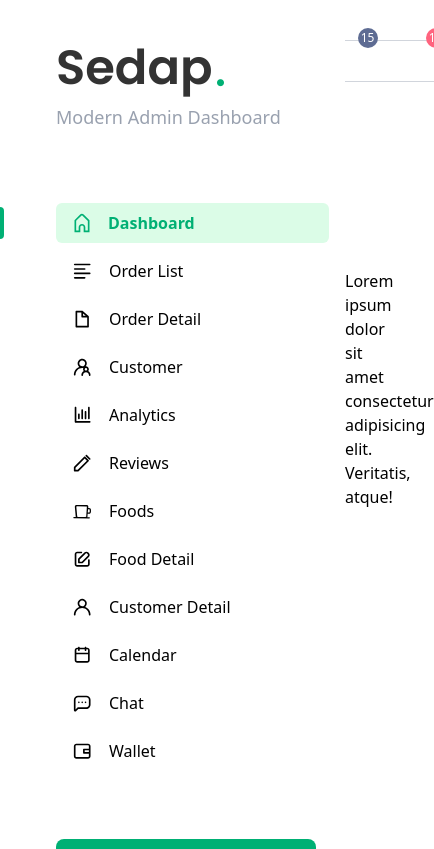
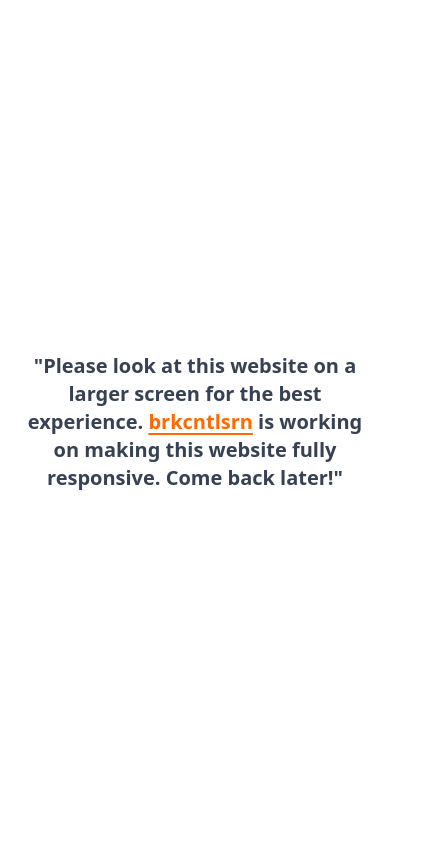
Before and after one commit to berkcantelseren/sedap-admin-dashboard, a Next.js app: page / in a window 390 px wide. Shown: the top 849 px of the page, 434 px wide, since content can reach past the window. Built offline with nearby package versions, Linux system fonts and the light colour scheme.

Commit message:
bg added for navbar and added responsive message

```diff
--- a/app/components/Home/Home.js
+++ b/app/components/Home/Home.js
@@ -4,10 +4,28 @@
 
 export default function Home() {
   return (
-    <div>
-      <Navbar />
-      <Sidebar />
-      <Hero />
-    </div>
+    <>
+      {/* Message on SM Screens*/}
+      <div className="2xl:hidden flex h-screen items-center justify-center text-center p-4">
+        <p className="text-xl font-semibold text-gray-700">
+          "Please look at this website on a larger screen for the best
+          experience.{" "}
+          <a
+            href="https://www.linkedin.com/in/berkcantelseren/"
+            className="text-orange-500 underline underline-offset-4"
+          >
+            brkcntlsrn
+          </a>{" "}
+          is working on making this website fully responsive. Come back later!"
+        </p>
+      </div>
+
+      {/* Main content (only visible on 2xl and larger) */}
+      <div className="hidden 2xl:block">
+        <Navbar />
+        <Sidebar />
+        <Hero />
+      </div>
+    </>
   );
 }
--- a/app/components/Home/Navbar/Navbar.js
+++ b/app/components/Home/Navbar/Navbar.js
@@ -7,7 +7,7 @@
 
 export default function Navbar() {
   return (
-    <div className="w-[75%] fixed ml-[65px] justify-items-center h-24">
+    <div className="w-[75%] fixed ml-[65px] bg-white justify-items-center h-24 hidden lg:block">
       <div className="group">
         {/* search section  */}
         <input
```
